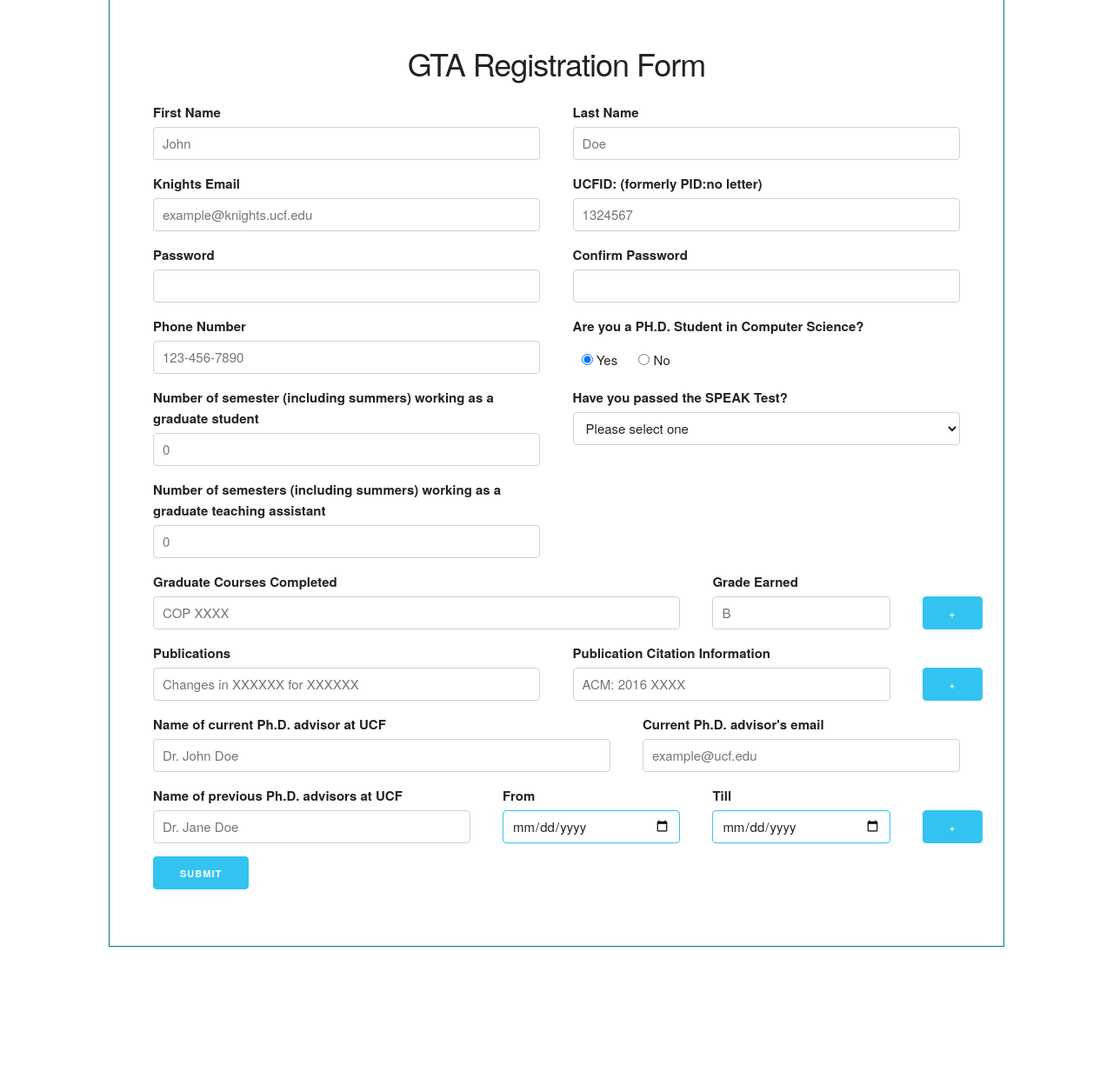
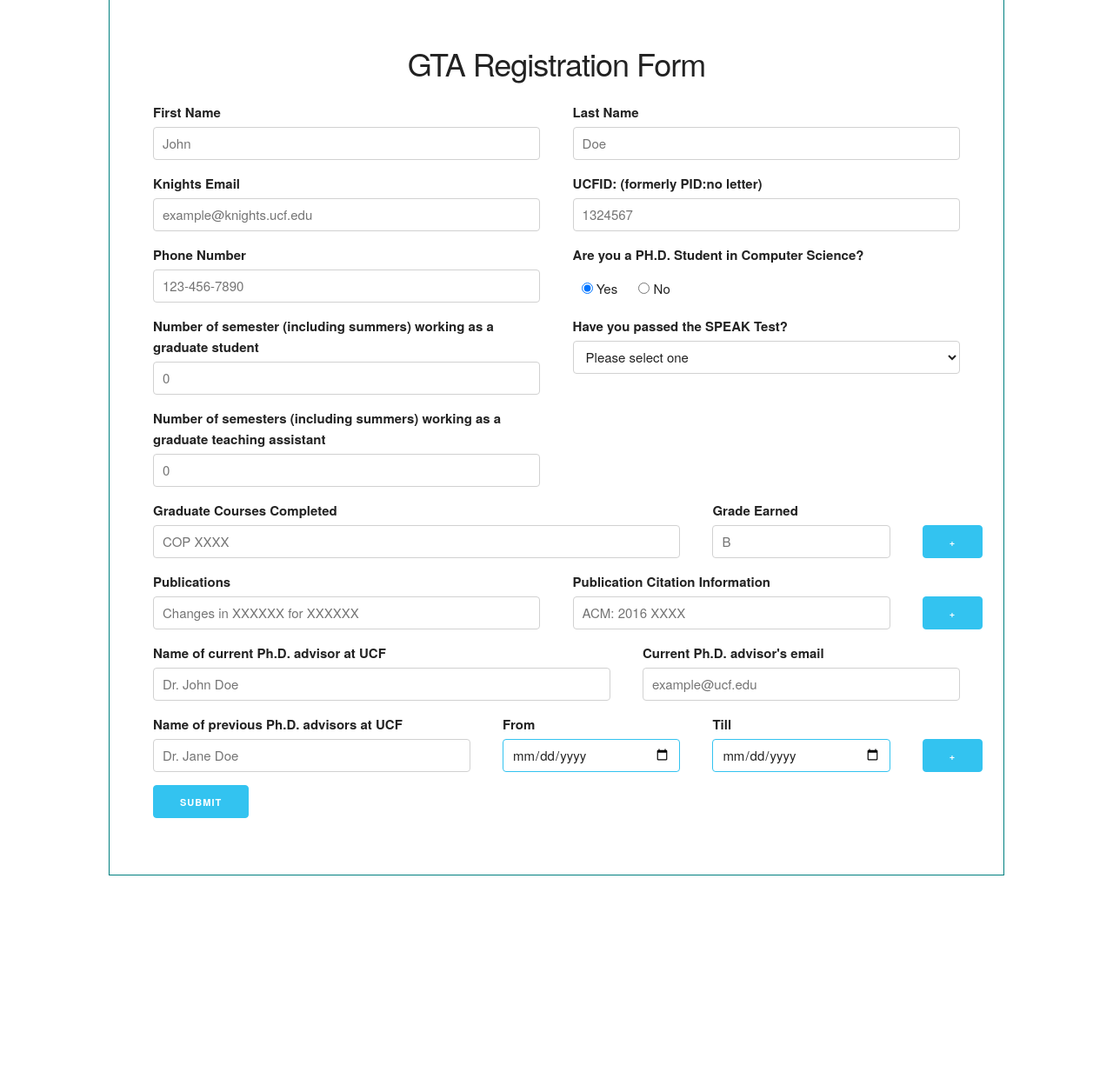
Before and after one commit to Oceas/gtams, a PHP site: page /register.php in a window 1280 px wide. Shown: the part 126-1351 px from the top of the page at 87% size. After the commit the page ends 1133 px from the top, so only its background shows below. Run offline with PHP 8.4, Linux system fonts and the light colour scheme.

Commit message:
Removed password fields from student registration

```diff
--- a/forms/register-form.php
+++ b/forms/register-form.php
@@ -22,16 +22,6 @@
         <div class="six columns">
             <label for="ucfid">UCFID: (formerly PID:no letter)</label>
             <input class="u-full-width" type="text" placeholder="1324567" id="ucfid">
-        </div>
-    </div>
-    <div class="row">
-        <div class="six columns">
-            <label for="password">Password</label>
-            <input class="u-full-width" type="password" id="password">
-        </div>
-        <div class="six columns">
-            <label for="confirmPassword">Confirm Password</label>
-            <input class="u-full-width" type="password" id="confirmPassword">
         </div>
     </div>
     <div class="row">
--- a/index.php
+++ b/index.php
@@ -4,7 +4,7 @@
 ?>
 
 <?php
-    require"admin-dashboard.php";
+    require"forms/register-form.php";
 ?>
 
 
```
